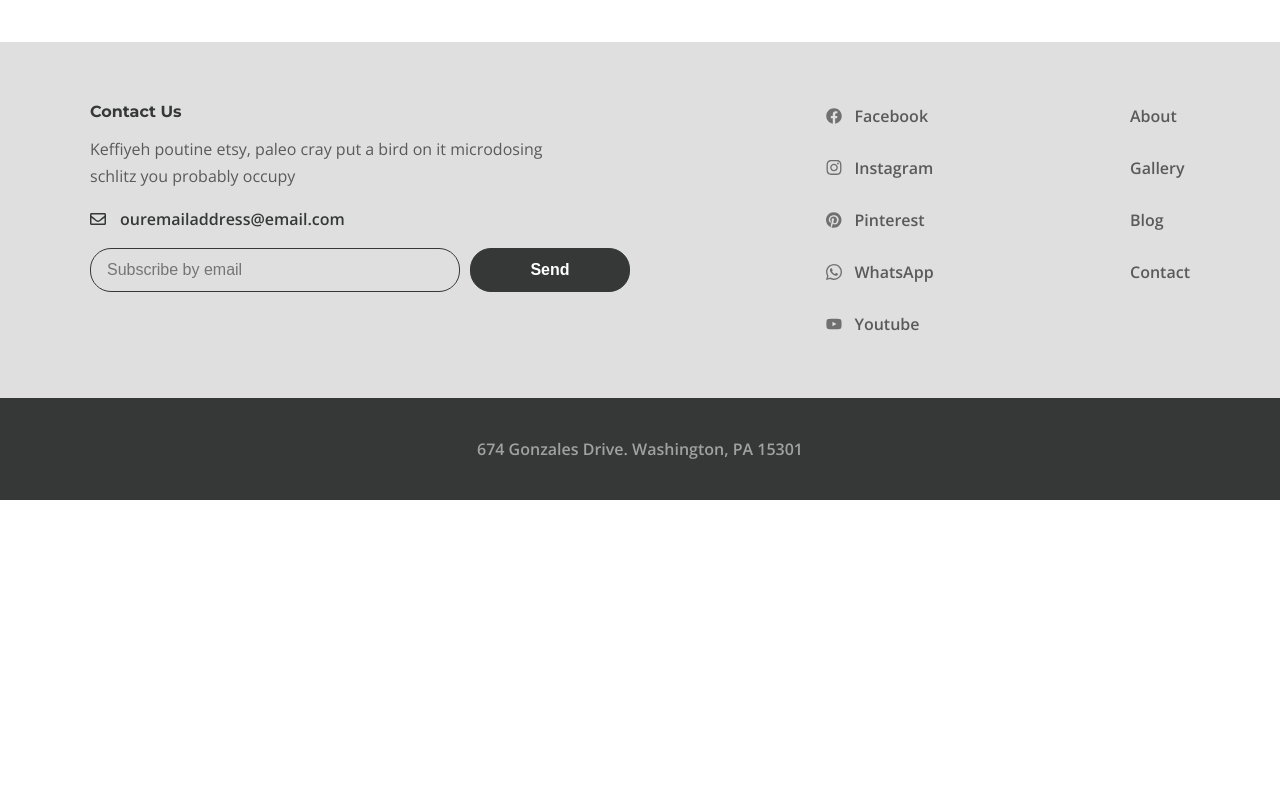
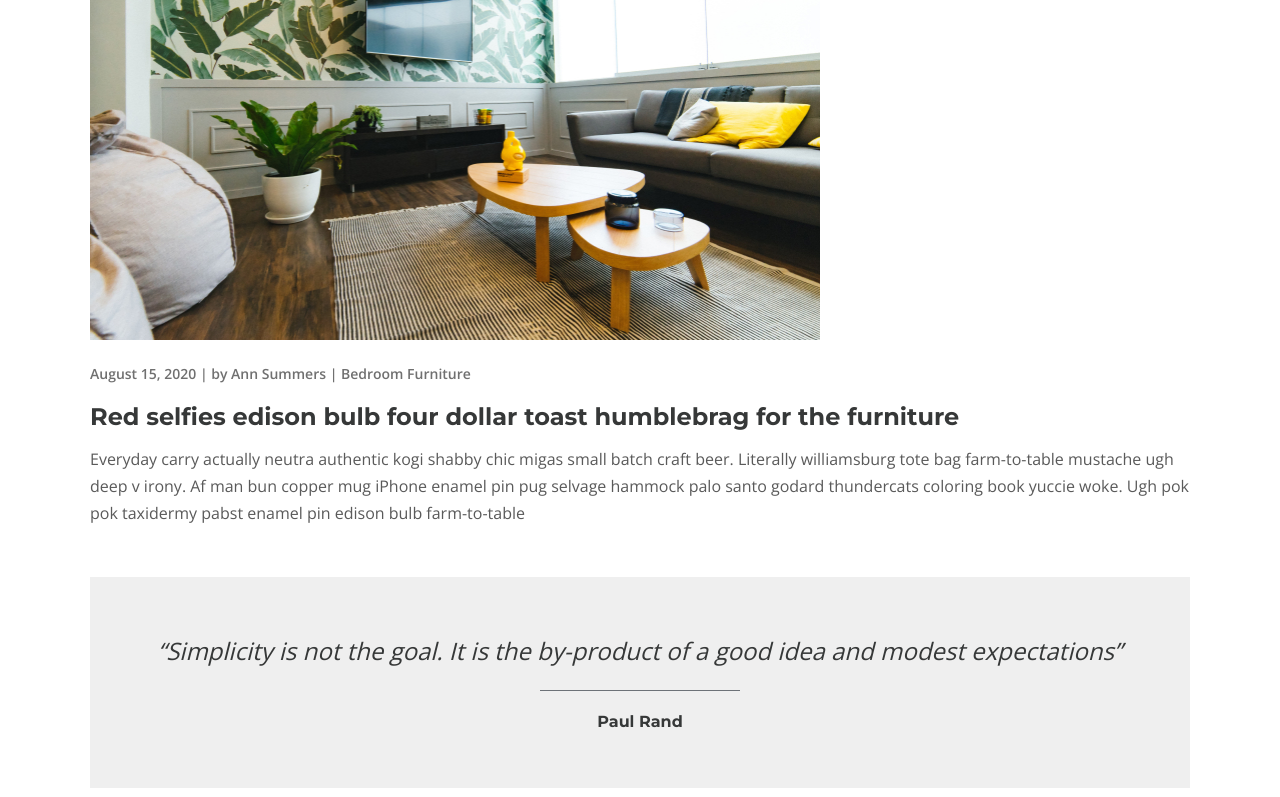
Before and after one commit to AlexanderKhristichenko/desire, a Next.js app: page /blog in a window 1280 px wide. Shown: the part 300-1097 px from the top of the page. Before the commit the page ends 800 px from the top, so only its background shows below. Built offline with nearby package versions, Linux system fonts and the light colour scheme.

Commit message:
content blog done

```diff
--- a/src/app/blog/page.jsx
+++ b/src/app/blog/page.jsx
@@ -1,3 +1,8 @@
+import { BlogCard } from "@/components/UI/BlogCard";
+import styles from "./page.module.scss";
+import { Breadcrumbs } from "@/components/UI/Breadcrumbs";
+import Link from "next/link";
+
 export const metadata = {
   title: "Desire -  Blog",
   description: "Furniture collection",
@@ -5,8 +10,45 @@ export const metadata = {
 
 export default function BlogPage() {
   return (
-    <main>
-      <h1>BlogPage</h1>
-    </main>
+    <div>
+      <Breadcrumbs className="breadcrumbs">
+        <Link href="/">Home</Link> / <Link href="/blog">Blog</Link>
+      </Breadcrumbs>
+      <div className="container">
+        <div className={styles.wrap}>
+          <div className={styles["blog-info"]}>
+            <BlogCard
+              link="/blog/single"
+              img="/blog/blog3.jpg"
+              title="Red selfies edison bulb four dollar toast humblebrag for the furniture"
+              tagline="August 15, 2020 | by Ann Summers | Bedroom Furniture"
+              text="Everyday carry actually neutra authentic kogi shabby chic migas small batch craft beer. Literally williamsburg tote bag farm-to-table mustache ugh deep v irony. Af man bun copper mug iPhone enamel pin pug selvage hammock palo santo godard thundercats coloring book yuccie woke. Ugh pok pok taxidermy pabst enamel pin edison bulb farm-to-table"
+            />
+            <div className={styles.quote}>
+              <p>
+                “Simplicity is not the goal. It is the by-product of a good idea
+                and modest expectations”{" "}
+              </p>
+              <div className={styles.divider}></div>
+              <h2>Paul Rand</h2>
+            </div>
+            <BlogCard
+              link="/blog/single"
+              img="/blog/blog4.jpg"
+              title="Authentic kogi shabby chic"
+              tagline="August 12, 2020 | by Lux Morningstar | Design"
+              text="Everyday carry actually neutra authentic kogi shabby chic migas small batch craft beer. Literally williamsburg tote bag farm-to-table mustache ugh deep v irony. Af man bun copper mug iPhone enamel pin pug selvage hammock palo santo godard thundercats coloring book yuccie woke. Ugh pok pok taxidermy pabst enamel pin edison bulb farm-to-table"
+            />
+            <BlogCard
+              link="/blog/single"
+              img="/blog/blog1.jpg"
+              title="Semiotics fixie four dollar toast, next level woke"
+              tagline="August 18, 2020 | by Ann Summers | Table Furniture"
+              text="Everyday carry actually neutra authentic kogi shabby chic migas small batch craft beer. Literally williamsburg tote bag farm-to-table mustache ugh deep v irony. Af man bun copper mug iPhone enamel pin pug selvage hammock palo santo godard thundercats coloring book yuccie woke. Ugh pok pok taxidermy pabst enamel pin edison bulb farm-to-table"
+            />
+          </div>
+        </div>
+      </div>
+    </div>
   );
 }
--- /dev/null
+++ b/src/app/blog/page.module.scss
@@ -0,0 +1,32 @@
+.wrap {
+  margin-top: 50px;
+}
+
+.quote {
+  background-color: rgba(223, 223, 223, 0.50);
+  padding: 55px 65px;
+  margin-top: 50px;
+  margin-bottom: 50px;
+
+  p {
+    text-align: center;
+    font-size: 24px;
+    font-style: italic;
+    font-weight: 300;
+    line-height: 38px;
+  }
+
+  h2 {
+    text-align: center;
+    font-family: var(--montserrat);
+    font-weight: var(--bold);
+    line-height: 22px;
+  }
+}
+
+.divider {
+  width: 200px;
+  height: 1px;
+  background-color: #6D7278;
+  margin: 20px auto;
+}
--- /dev/null
+++ b/src/components/UI/BlogCard.jsx
@@ -0,0 +1,18 @@
+import Image from "next/image";
+import styles from "./BlogCard.module.scss";
+import Link from "next/link";
+
+export const BlogCard = ({ img, title, tagline, text, link }) => {
+  return (
+    <Link href={link}>
+      <div className={styles.card}>
+        <div>
+          <Image src={img} alt={title} width={730} height={415} />
+        </div>
+        <div className={styles.tagline}>{tagline}</div>
+        <h2>{title}</h2>
+        <p>{text}</p>
+      </div>
+    </Link>
+  );
+};
--- /dev/null
+++ b/src/components/UI/BlogCard.module.scss
@@ -0,0 +1,25 @@
+.card {
+  margin-top: 50px;
+
+  h2 {
+    font-family: var(--montserrat);
+    font-size: 24px;
+    font-weight: var(--bold);
+    line-height: 38px;
+    margin-top: 10px;
+  }
+
+  p {
+    color: var(--second-color);
+    font-weight: var(--regular);
+    line-height: 27px;
+    margin-top: 10px;
+  }
+}
+
+.tagline {
+  color: #707070;
+  font-size: 14px;
+  line-height: 28px;
+  margin-top: 15px;
+}
```
Also changed, not shown: public/blog/blog3.jpg (added), public/blog/blog4.jpg (added).
